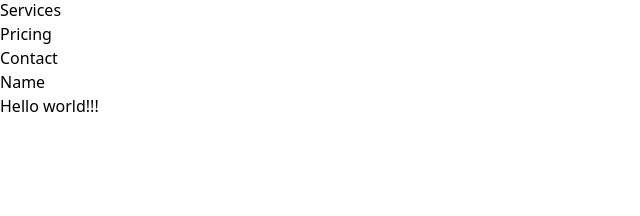
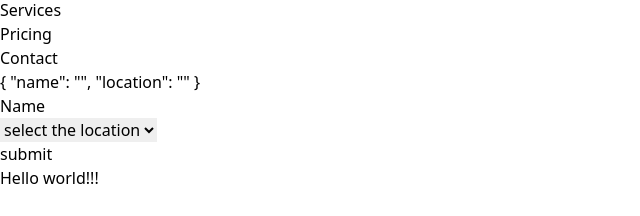
Before and after one commit to XXXXJin/vue-practice, a Vue app: page / in a window 1280 px wide. Shown: the part 482-698 px from the top of the page, without its empty margins (0-640 px from the left). Built offline with nearby package versions, Linux system fonts and the light colour scheme.

Commit message:
learning about form submit

```diff
--- a/src/components/PageView.vue
+++ b/src/components/PageView.vue
@@ -7,21 +7,36 @@ export default {
   data() {
     return {
       formValue: {
-        name: ''
+        name: '',
+        location: ''
       }
     }
   },
   methods: {
     changeName() {
       this.name = 'bat man'
+    },
+    handleSubmit() {
+      console.log(this.formValue)
     }
   }
 }
 </script>
 <template>
-  <p>{{ formValue.name }}</p>
-  <form action="">
-    <label for="name">Name</label>
-    <input type="text" id="name" v-model="formValue.name" />
+  <p>{{ JSON.stringify(formValue, null, 2) }}</p>
+  <form v-on:submit.prevent="handleSubmit">
+    <div>
+      <label for="name">Name</label>
+      <input type="text" id="name" class="border" v-model="formValue.name" />
+    </div>
+    <div>
+      <select name="location" id="location" v-model="formValue.location">
+        <option value="">select the location</option>
+        <option value="tokyo">tokyo</option>
+        <option value="london">london</option>
+        <option value="new york">new york</option>
+      </select>
+    </div>
+    <button>submit</button>
   </form>
 </template>
```
